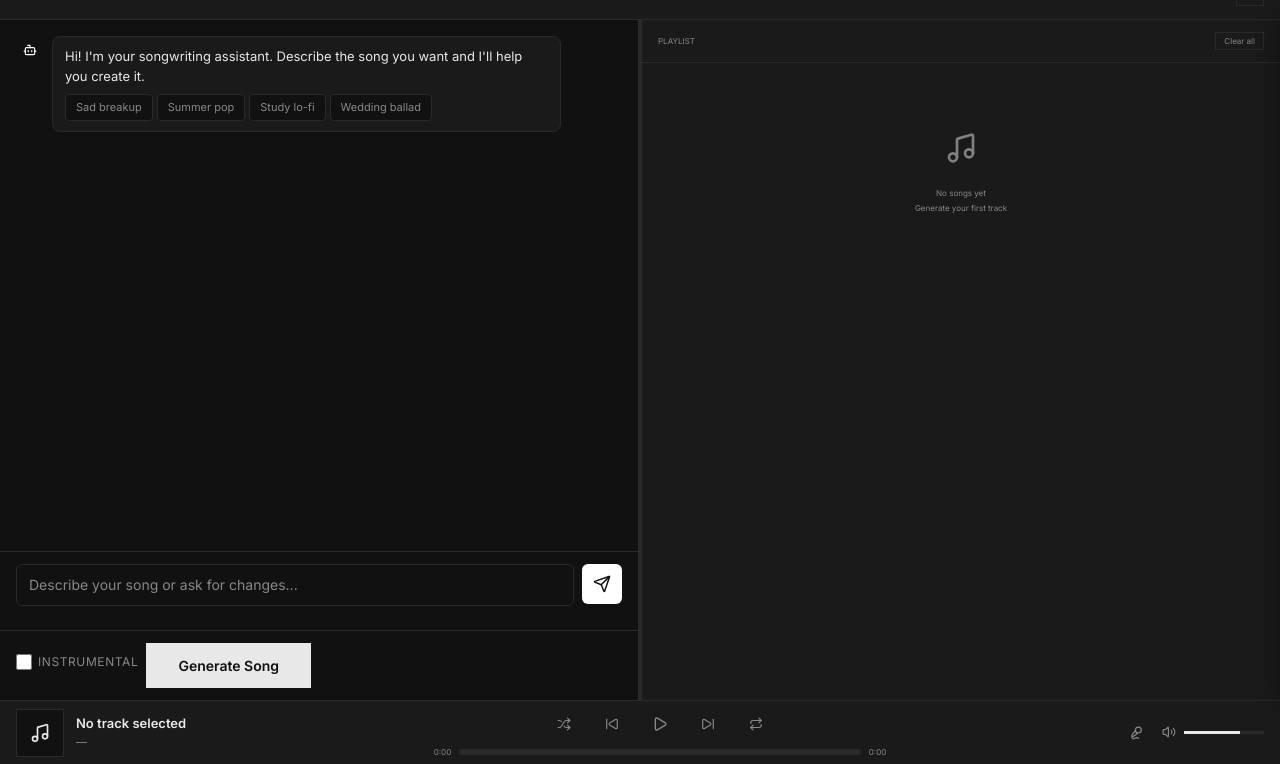
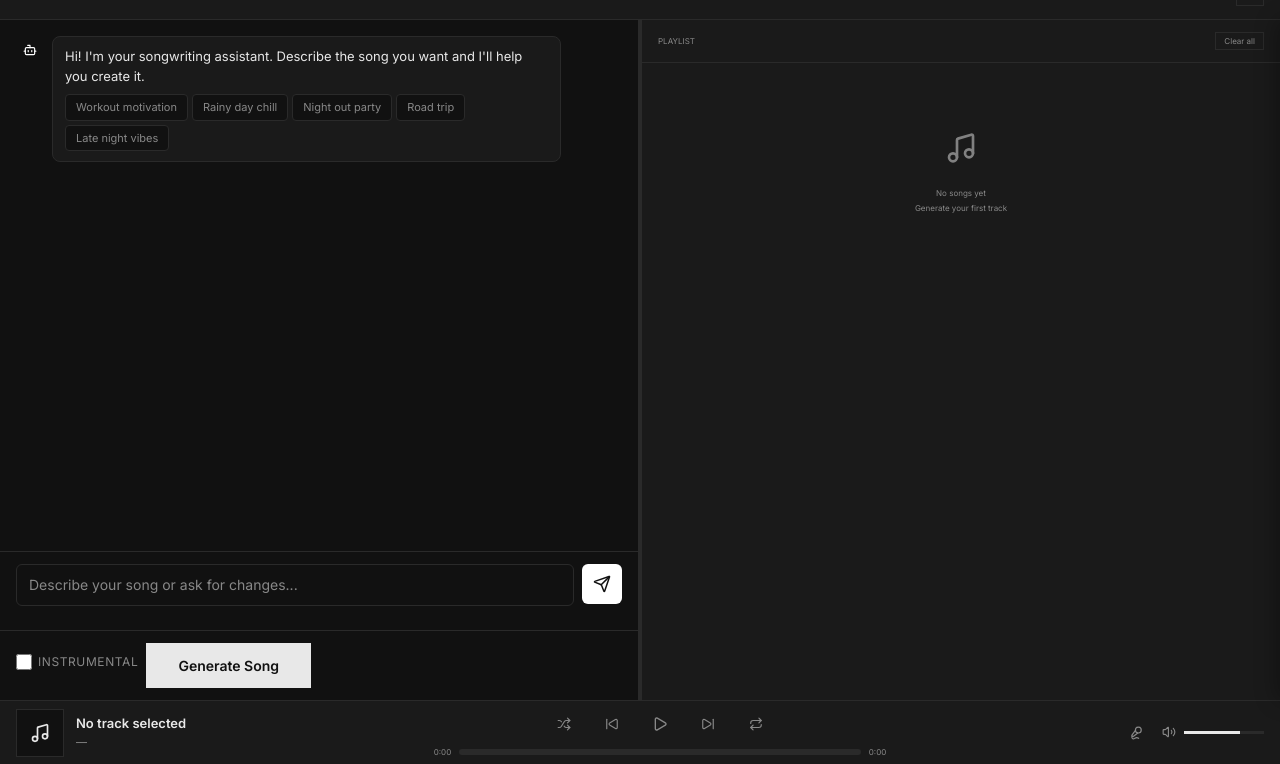
Before and after one commit to 47096/hum, a plain HTML site: page index.html in a window 1280 px wide. Shown: the part 36-800 px from the top of the page. Drawn offline with nearby package versions, Linux system fonts and the light colour scheme.

Commit message:
update chat quick prompts to 5 new templates

```diff
--- a/index.html
+++ b/index.html
@@ -1105,10 +1105,11 @@
           <div class="message-content">
             Hi! I'm your songwriting assistant. Describe the song you want and I'll help you create it.
             <div class="quick-prompts">
-              <span class="quick-prompt" data-prompt="I want a sad breakup song with piano">Sad breakup</span>
-              <span class="quick-prompt" data-prompt="Create an energetic pop song about summer">Summer pop</span>
-              <span class="quick-prompt" data-prompt="Make a chill lo-fi song for studying">Study lo-fi</span>
-              <span class="quick-prompt" data-prompt="Write a romantic ballad for a wedding">Wedding ballad</span>
+              <span class="quick-prompt" data-prompt="I need an energetic song for working out, trap beats, high BPM">Workout motivation</span>
+              <span class="quick-prompt" data-prompt="Create a mellow song for a rainy day, acoustic guitar, soft vocals">Rainy day chill</span>
+              <span class="quick-prompt" data-prompt="Make a dance pop song for a night out, club energy, 125 BPM">Night out party</span>
+              <span class="quick-prompt" data-prompt="Write an indie rock song about a road trip, adventure vibes">Road trip</span>
+              <span class="quick-prompt" data-prompt="Create a smooth R&B song for late night, intimate and moody">Late night vibes</span>
             </div>
           </div>
         </div>
```
